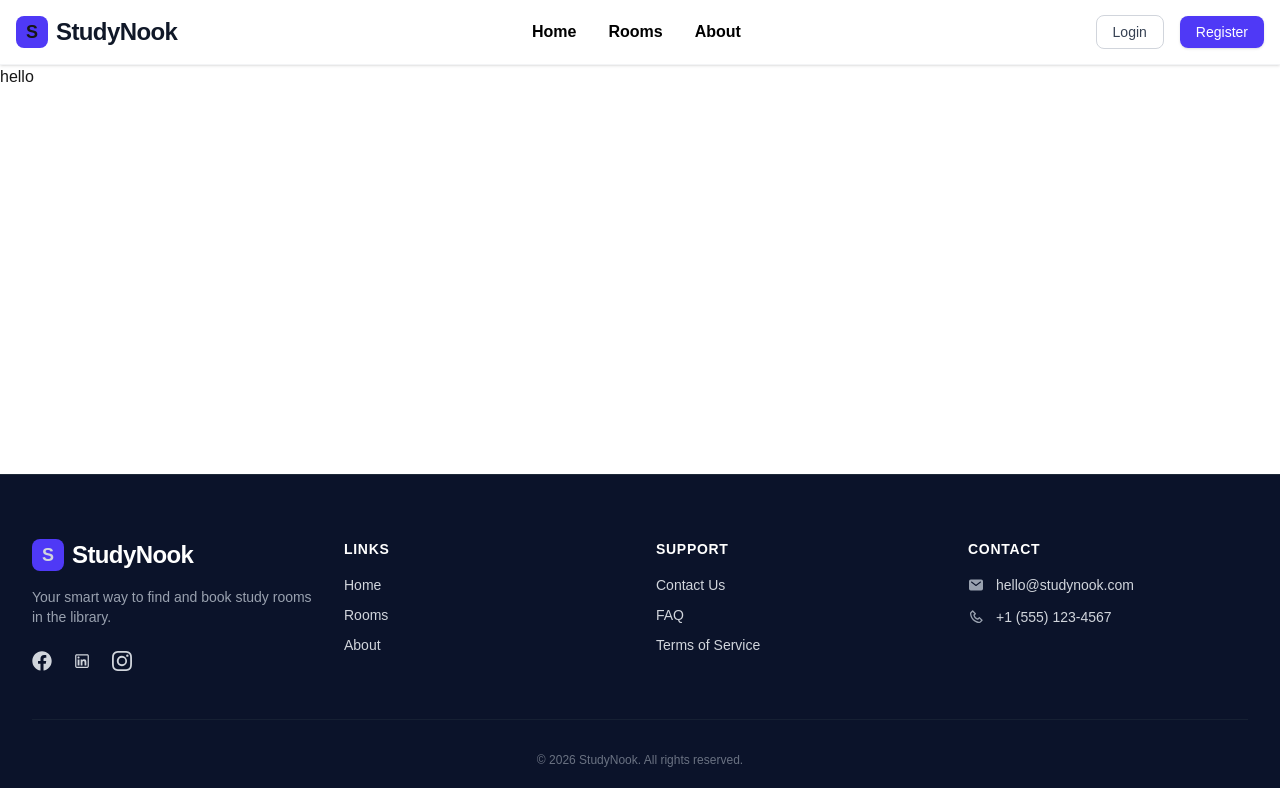
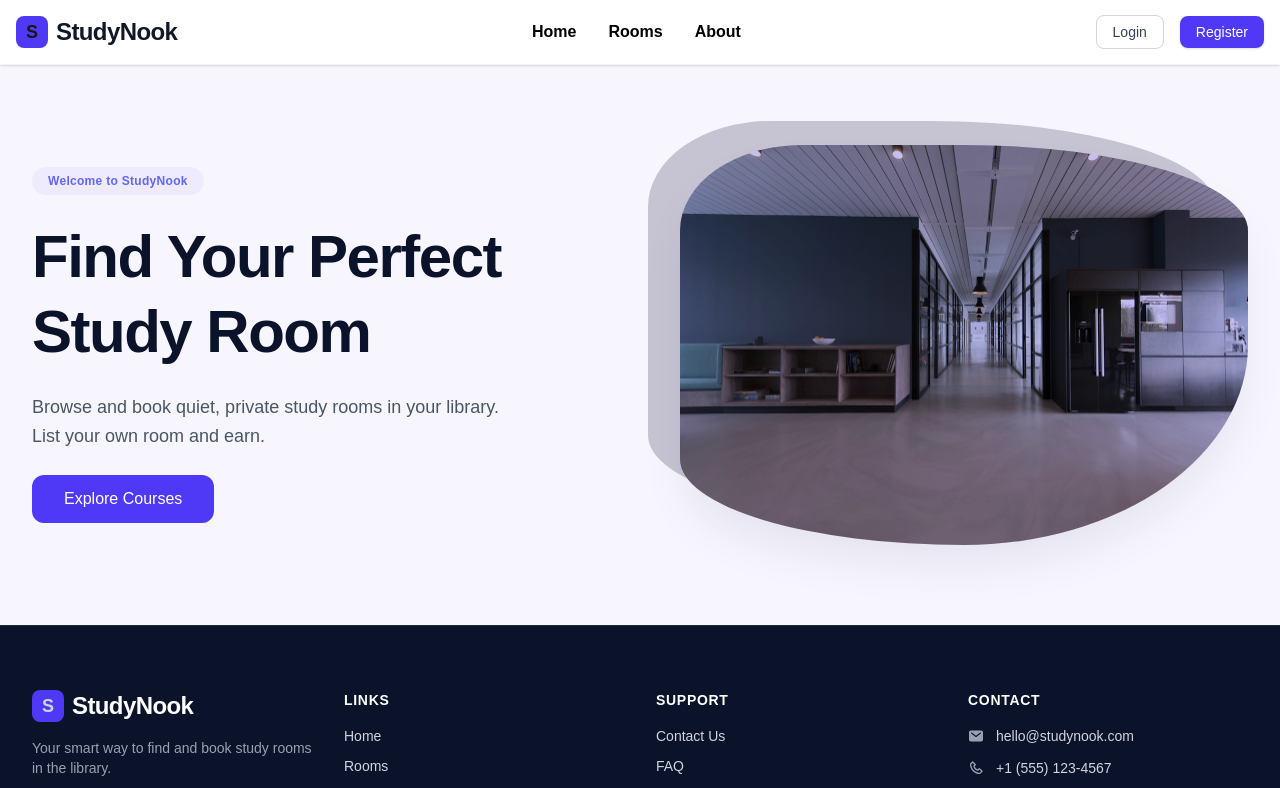
Before and after one commit to Haolader91/assignment-eight, a Next.js app: page / in a window 1280 px wide. Shown: the top 788 px of the page. Built offline with nearby package versions, Linux system fonts and the light colour scheme.

Commit message:
Banner sectio

```diff
--- a/next.config.mjs
+++ b/next.config.mjs
@@ -2,6 +2,14 @@
 const nextConfig = {
   /* config options here */
   reactCompiler: true,
+  images: {
+    remotePatterns: [
+      {
+        protocol: "https",
+        hostname: "images.unsplash.com",
+      },
+    ],
+  },
 };
 
 export default nextConfig;
--- a/src/app/page.js
+++ b/src/app/page.js
@@ -1,5 +1,9 @@
-import Image from "next/image";
+import Banner from "@/components/Banner";
 
 export default function Home() {
-  return <div>hello</div>;
+  return (
+    <div>
+      <Banner />
+    </div>
+  );
 }
--- /dev/null
+++ b/src/components/Banner.jsx
@@ -0,0 +1,67 @@
+import React from "react";
+import Image from "next/image";
+import Link from "next/link";
+
+const Banner = () => {
+  return (
+    <div>
+      <section className="bg-[#f7f6fe] py-12 md:py-20 overflow-hidden">
+        <div className="max-w-7xl mx-auto px-4 sm:px-8 lg:px-8">
+          <div className="grid grid-cols-1 lg:grid-cols-2 gap-20 items-center">
+            {/* left  */}
+            <div className="space-y-6 text-left">
+              <div className="inline-block px-4 py-1.5 bg-[#eeebff] text-[#6366F1] rounded-full text-xs font-semibold tracking-wide">
+                Welcome to StudyNook
+              </div>
+              <h1 className="text-4xl sm:text-5xl lg:text-6xl font-extrabold text-[#0b132a] leading-tight tracking-tight">
+                Find Your Perfect <br />
+                Study Room
+              </h1>
+              <p className="text-gray-600 text-base sm:text-lg max-w-xl leading-relaxed">
+                Browse and book quiet, private study rooms in your library.
+                <br />
+                List your own room and earn.
+              </p>
+              <Link href="/">
+                <button className="btn btn-primary bg-indigo-600 border-none hover:bg-indigo-700 text-white rounded-xl px-8 py-3">
+                  Explore Courses
+                </button>
+              </Link>
+            </div>
+            {/* right  */}
+            <div className="relative w-full h-85 sm:h-100">
+              {/* background Shape */}
+              <div
+                className="absolute -left-8 -top-6 w-full h-full bg-[#c6c4d2]"
+                style={{
+                  borderRadius: "30% 70% 70% / 30% 30% 70%",
+                }}
+              />
+
+              {/* Image */}
+              <div
+                className="relative w-full h-full overflow-hidden shadow-2xl shadow-indigo-950/10"
+                style={{
+                  borderRadius: "30% 70% 70% / 30% 30% 70%",
+                }}
+              >
+                <Image
+                  src="/assets/Banner-image.png"
+                  alt="Perfect Library Study Room"
+                  fill
+                  priority
+                  className="object-cover"
+                />
+
+                {/* Overlay */}
+                <div className="absolute inset-0 bg-indigo-700/30 mix-blend-multiply pointer-events-none" />
+              </div>
+            </div>
+          </div>
+        </div>
+      </section>
+    </div>
+  );
+};
+
+export default Banner;
```
Also changed, not shown: public/assets/Banner-image.png (added).
